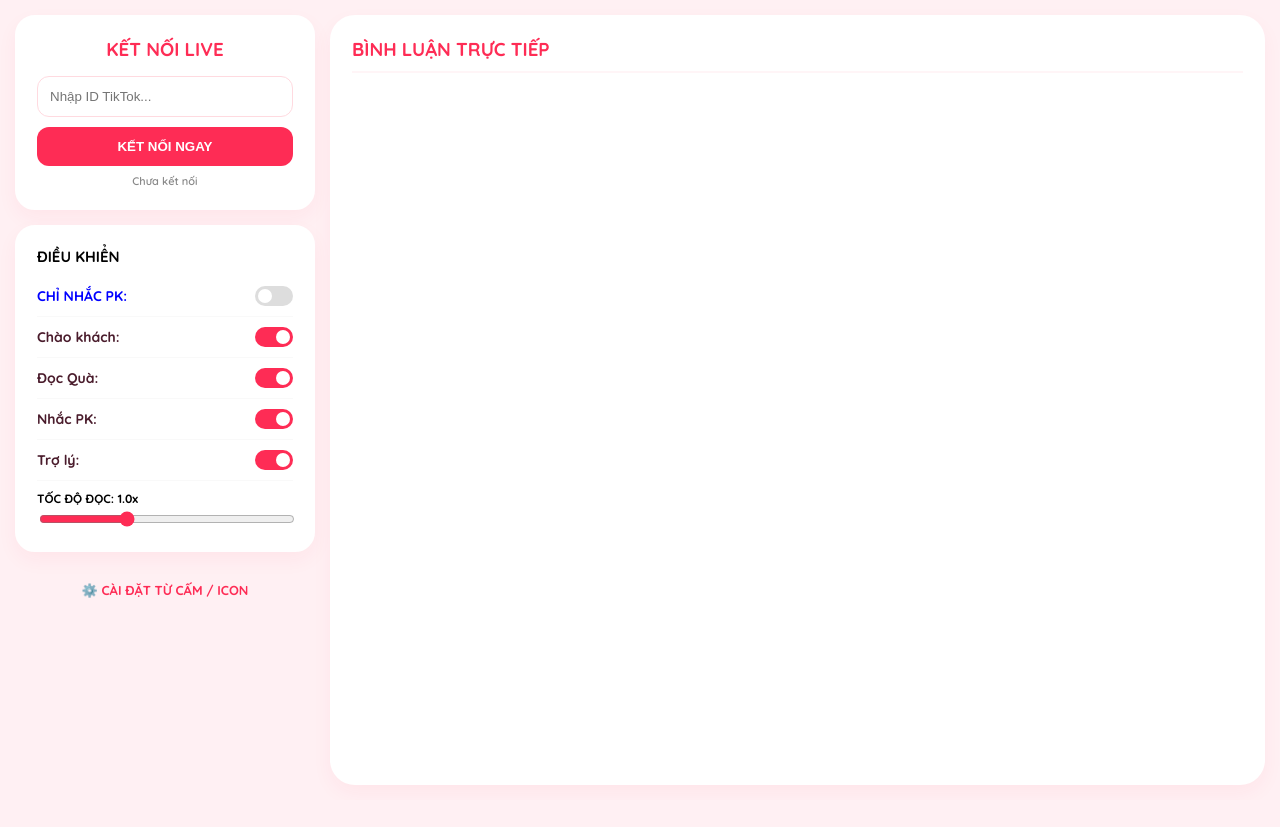
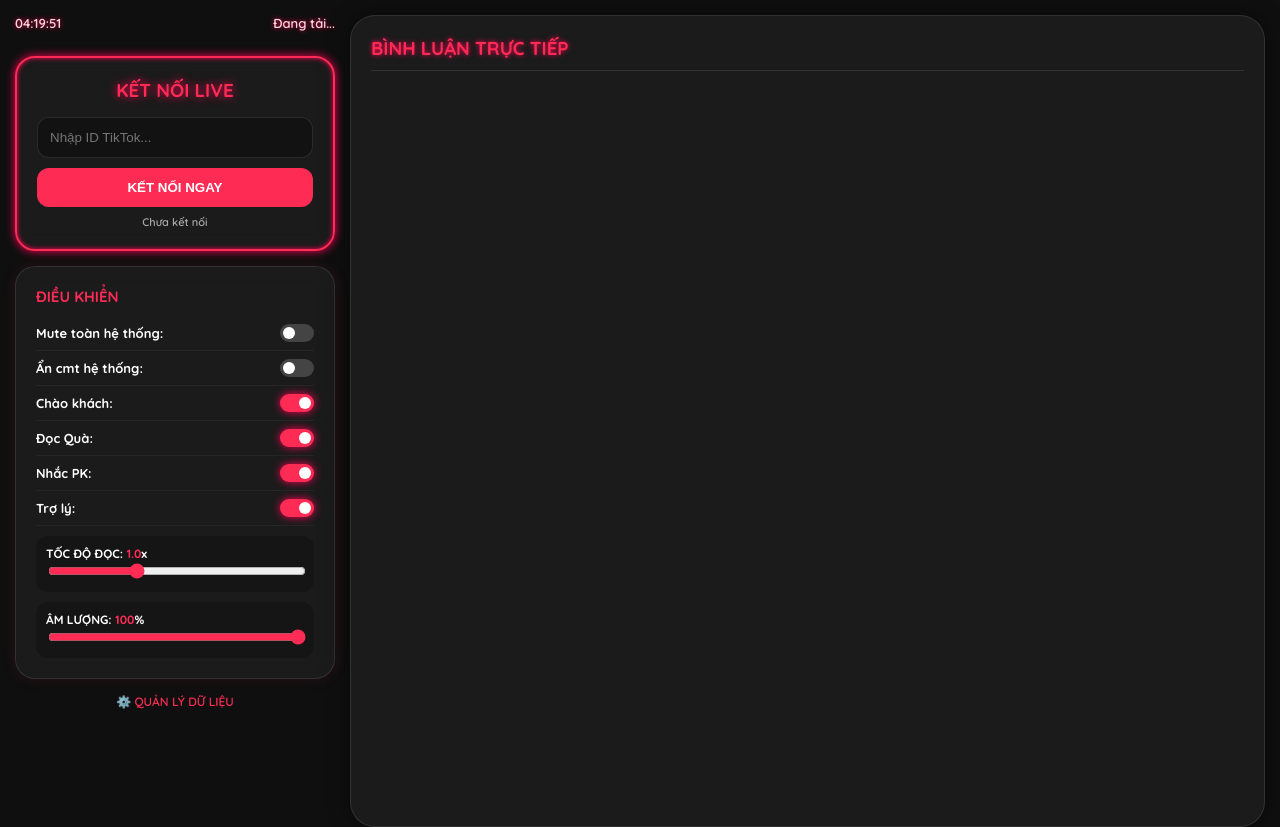
Before and after one commit to cmttiktok/doccmt, a website: page index.html in a window 1280 px wide. Before the commit the page ends 800 px from the top, so only its background shows below. Drawn offline with nearby package versions, Linux system fonts and the light colour scheme; no server answers; a script that the page names is missing.

Commit message:
Update index.html

```diff
--- a/index.html
+++ b/index.html
@@ -2,99 +2,204 @@
 <html lang="vi">
 <head>
     <meta charset="UTF-8">
-    <title>BÈO CONTROL PANEL</title>
+    <meta name="viewport" content="width=device-width, initial-scale=1.0">
+    <title>BÈO CONTROL PANEL - NEON EDITION</title>
     <script src="/socket.io/socket.io.js"></script>
     <link href="https://fonts.googleapis.com/css2?family=Quicksand:wght@600;700&display=swap" rel="stylesheet">
     <style>
-        :root { --pink: #fe2c55; --bg: #fff0f3; --panel: #ffffff; }
-        body { font-family: 'Quicksand', sans-serif; background: var(--bg); margin: 0; padding: 15px; display: flex; gap: 15px; height: 100vh; box-sizing: border-box; }
+        :root {
+            --pink: #fe2c55;
+            --neon-pink: #ff0055;
+            --bg: #0f0f0f;
+            --panel: rgba(255, 255, 255, 0.05);
+            --glass: rgba(255, 255, 255, 0.1);
+            --system-msg: #00ff88;
+        }
+        body {
+            font-family: 'Quicksand', sans-serif;
+            background: var(--bg);
+            color: #fff;
+            margin: 0;
+            padding: 15px;
+            display: flex;
+            gap: 15px;
+            height: 100vh;
+            box-sizing: border-box;
+        }
 
-        /* CỘT TRÁI: NÚT BẤM */
-        .left-col { width: 300px; display: flex; flex-direction: column; gap: 15px; flex-shrink: 0; }
-        .card { background: var(--panel); padding: 20px; border-radius: 20px; border: 2px solid #fff; box-shadow: 0 8px 20px rgba(254, 44, 85, 0.05); }
+        /* RESPONSIVE: 1 CỘT CHO MOBILE */
+        @media (max-width: 768px) {
+            body { flex-direction: column; height: auto; }
+            .left-col { width: 100% !important; }
+            .right-col { height: 450px !important; }
+        }
+
+        /* TIỆN ÍCH ĐỒNG HỒ & LỊCH */
+        .widgets { display: flex; justify-content: space-between; margin-bottom: 10px; font-size: 13px; color: #ffdae0; text-shadow: 0 0 5px var(--neon-pink); }
+
+        /* CỘT TRÁI */
+        .left-col { width: 320px; display: flex; flex-direction: column; gap: 15px; flex-shrink: 0; }
+        .card {
+            background: var(--panel);
+            backdrop-filter: blur(10px);
+            padding: 20px;
+            border-radius: 20px;
+            border: 1px solid var(--glass);
+            box-shadow: 0 0 15px rgba(254, 44, 85, 0.1);
+        }
+
+        /* HIỆU ỨNG NEON */
+        .neon-border { border: 2px solid var(--pink); box-shadow: 0 0 10px var(--neon-pink), inset 0 0 5px var(--neon-pink); }
 
         /* CỘT PHẢI: CHAT */
-        .right-col { flex: 1; display: flex; flex-direction: column; background: var(--panel); border-radius: 25px; border: 2px solid #fff; overflow: hidden; padding: 20px; box-shadow: 0 8px 20px rgba(254, 44, 85, 0.05); }
-        #chat { flex: 1; overflow-y: auto; display: flex; flex-direction: column-reverse; }
-        .msg { padding: 12px; border-bottom: 1px solid #fff5f7; font-size: 16px; animation: slide 0.3s ease; }
+        .right-col {
+            flex: 1; display: flex; flex-direction: column;
+            background: var(--panel); border-radius: 25px;
+            border: 1px solid var(--glass); overflow: hidden; padding: 20px;
+            box-shadow: 0 0 20px rgba(0, 0, 0, 0.5);
+            height: 100%;
+        }
+
+        /* GIỚI HẠN DÒNG COMMENT (Khoảng 12 dòng) */
+        #chat {
+            flex: 1; overflow-y: auto; display: flex; flex-direction: column-reverse;
+            max-height: 100%; scrollbar-width: thin;
+        }
+        .msg { padding: 10px; border-bottom: 1px solid rgba(255,255,255,0.05); font-size: 15px; animation: slide 0.3s ease; line-height: 1.4; }
+        .msg.system { color: var(--system-msg); }
+        .msg.user { color: #fff; }
         @keyframes slide { from { opacity: 0; transform: translateX(10px); } to { opacity: 1; transform: translateX(0); } }
 
-        /* UI ELEMENTS */
-        input[type="text"] { width: 100%; padding: 12px; border-radius: 12px; border: 1px solid #ffdae0; outline: none; margin-bottom: 10px; box-sizing: border-box; }
-        button.conn-btn { width: 100%; padding: 12px; background: var(--pink); color: white; border: none; border-radius: 12px; font-weight: bold; cursor: pointer; }
+        /* INPUT & BUTTON */
+        input[type="text"] {
+            width: 100%; padding: 12px; border-radius: 12px; border: 1px solid var(--glass);
+            background: rgba(0,0,0,0.3); color: #fff; outline: none; margin-bottom: 10px; box-sizing: border-box;
+        }
+        button.conn-btn {
+            width: 100%; padding: 12px; background: var(--pink); color: white; border: none;
+            border-radius: 12px; font-weight: bold; cursor: pointer; transition: 0.3s;
+        }
+        button.conn-btn:hover { box-shadow: 0 0 15px var(--neon-pink); transform: scale(1.02); }
 
-        .sw-item { display: flex; justify-content: space-between; align-items: center; padding: 10px 0; border-bottom: 1px solid #f9f9f9; font-size: 14px; font-weight: bold; color: #4a1c2c; }
-        .switch { position: relative; width: 38px; height: 20px; }
+        /* SWITCH */
+        .sw-item { display: flex; justify-content: space-between; align-items: center; padding: 8px 0; border-bottom: 1px solid rgba(255,255,255,0.05); font-size: 13px; font-weight: bold; }
+        .switch { position: relative; width: 34px; height: 18px; }
         .switch input { opacity: 0; width: 0; height: 0; }
-        .slider { position: absolute; cursor: pointer; top: 0; left: 0; right: 0; bottom: 0; background: #ddd; border-radius: 20px; transition: .4s; }
-        .slider:before { position: absolute; content: ""; height: 14px; width: 14px; left: 3px; bottom: 3px; background: white; border-radius: 50%; transition: .4s; }
-        input:checked + .slider { background: var(--pink); }
-        input:checked + .slider:before { transform: translateX(18px); }
+        .slider { position: absolute; cursor: pointer; top: 0; left: 0; right: 0; bottom: 0; background: #444; border-radius: 20px; transition: .4s; }
+        .slider:before { position: absolute; content: ""; height: 12px; width: 12px; left: 3px; bottom: 3px; background: white; border-radius: 50%; transition: .4s; }
+        input:checked + .slider { background: var(--pink); box-shadow: 0 0 8px var(--neon-pink); }
+        input:checked + .slider:before { transform: translateX(16px); }
 
-        .speed-box { margin-top: 10px; font-size: 12px; }
-        input[type="range"] { width: 100%; accent-color: var(--pink); margin-top: 5px; }
-        .admin-link { display: block; text-align: center; margin-top: 15px; color: var(--pink); text-decoration: none; font-size: 13px; font-weight: bold; }
+        .control-box { margin-top: 10px; font-size: 12px; background: rgba(0,0,0,0.2); padding: 10px; border-radius: 12px; }
+        input[type="range"] { width: 100%; accent-color: var(--pink); cursor: pointer; }
     </style>
 </head>
 <body>
     <div class="left-col">
-        <div class="card">
-            <h3 style="margin: 0 0 15px 0; color: var(--pink); text-align: center;">KẾT NỐI LIVE</h3>
+        <div class="widgets">
+            <div id="clock">00:00:00</div>
+            <div id="date">Đang tải...</div>
+        </div>
+
+        <div class="card neon-border">
+            <h3 style="margin: 0 0 15px 0; color: var(--pink); text-align: center; text-shadow: 0 0 10px var(--neon-pink);">KẾT NỐI LIVE</h3>
             <input type="text" id="user" placeholder="Nhập ID TikTok...">
-            <button class="conn-btn" onclick="start()">KẾT NỐI NGAY</button>
-            <div id="stt" style="font-size: 11px; text-align: center; margin-top: 8px; color: #888;">Chưa kết nối</div>
+            <button class="conn-btn" id="btnConn" onclick="start()">KẾT NỐI NGAY</button>
+            <div id="stt" style="font-size: 11px; text-align: center; margin-top: 8px; color: #aaa;">Chưa kết nối</div>
         </div>
 
         <div class="card">
-            <h3 style="margin: 0 0 10px 0; font-size: 15px;">ĐIỀU KHIỂN</h3>
-            <div class="sw-item" style="color: blue;"><span>CHỈ NHẮC PK:</span><label class="switch"><input type="checkbox" id="pkOnly"><span class="slider"></span></label></div>
+            <h3 style="margin: 0 0 10px 0; font-size: 15px; color: var(--pink);">ĐIỀU KHIỂN</h3>
+            <div class="sw-item"><span>Mute toàn hệ thống:</span><label class="switch"><input type="checkbox" id="masterMute"><span class="slider"></span></label></div>
+            <div class="sw-item"><span>Ẩn cmt hệ thống:</span><label class="switch"><input type="checkbox" id="hideSystem"><span class="slider"></span></label></div>
             <div class="sw-item"><span>Chào khách:</span><label class="switch"><input type="checkbox" id="welcomeToggle" checked><span class="slider"></span></label></div>
             <div class="sw-item"><span>Đọc Quà:</span><label class="switch"><input type="checkbox" id="giftToggle" checked><span class="slider"></span></label></div>
             <div class="sw-item"><span>Nhắc PK:</span><label class="switch"><input type="checkbox" id="pkToggle" checked><span class="slider"></span></label></div>
             <div class="sw-item"><span>Trợ lý:</span><label class="switch"><input type="checkbox" id="botToggle" checked><span class="slider"></span></label></div>
 
-            <div class="speed-box">
-                <b>TỐC ĐỘ ĐỌC: <span id="speedVal">1.0</span>x</b>
+            <div class="control-box">
+                <b>TỐC ĐỘ ĐỌC: <span id="speedVal" style="color:var(--pink)">1.0</span>x</b>
                 <input type="range" id="speechSpeed" min="0.5" max="2" step="0.1" value="1" oninput="document.getElementById('speedVal').innerText=this.value">
             </div>
+
+            <div class="control-box">
+                <b>ÂM LƯỢNG: <span id="volVal" style="color:var(--pink)">100</span>%</b>
+                <input type="range" id="masterVolume" min="0" max="1" step="0.1" value="1" oninput="document.getElementById('volVal').innerText=Math.round(this.value*100)">
+            </div>
         </div>
-
-        <a href="/admin" target="_blank" class="admin-link">⚙️ CÀI ĐẶT TỪ CẤM / ICON</a>
+        <a href="/admin" target="_blank" style="color:var(--pink); text-align:center; display:block; font-size:12px; text-decoration:none;">⚙️ QUẢN LÝ DỮ LIỆU</a>
     </div>
 
     <div class="right-col">
-        <h3 style="margin: 0 0 15px 0; color: var(--pink); border-bottom: 2px solid #fff5f7; padding-bottom: 10px;">BÌNH LUẬN TRỰC TIẾP</h3>
+        <h3 style="margin: 0 0 15px 0; color: var(--pink); border-bottom: 1px solid var(--glass); padding-bottom: 10px; text-shadow: 0 0 5px var(--neon-pink);">BÌNH LUẬN TRỰC TIẾP</h3>
         <div id="chat"></div>
     </div>
 
+    <script src="https://cdn.jsdelivr.net/npm/moment/moment.min.js"></script>
+    <script src="https://cdn.jsdelivr.net/npm/moment-lunar/moment-lunar.min.js"></script>
     <script>
         const socket = io();
         let queue = [], playing = false;
+        let currentUserId = "";
 
+        // ĐỒNG HỒ & LỊCH
+        function updateTime() {
+            const now = moment();
+            document.getElementById('clock').innerText = now.format('HH:mm:ss');
+            const lunar = now.lunar();
+            document.getElementById('date').innerText = `${now.format('DD/MM')} - Âm: ${lunar.format('DD/MM')}`;
+        }
+        setInterval(updateTime, 1000);
+        updateTime();
+
+        // TỰ ĐỘNG KẾT NỐI LẠI
         function start() {
             const u = document.getElementById('user').value;
-            if(u) socket.emit('set-username', u);
+            if(u) {
+                currentUserId = u;
+                socket.emit('set-username', u);
+                document.getElementById('btnConn').innerText = "ĐANG KẾT NỐI...";
+            }
         }
 
-        socket.on('status', m => document.getElementById('stt').innerText = m);
+        socket.on('status', m => {
+            document.getElementById('stt').innerText = m;
+            if (m.includes("Đã kết nối")) {
+                document.getElementById('btnConn').innerText = "ĐÃ KẾT NỐI";
+                document.getElementById('btnConn').style.background = "#2ecc71";
+            }
+        });
+
+        socket.on('disconnect', () => {
+            document.getElementById('stt').innerText = "Mất kết nối server, đang thử lại...";
+            if(currentUserId) setTimeout(() => socket.emit('set-username', currentUserId), 5000);
+        });
 
         socket.on('audio-data', d => {
+            const isSystem = ['welcome', 'gift', 'pk', 'bot'].includes(d.type);
+
+            // Xử lý ẩn comment hệ thống
+            if (isSystem && document.getElementById('hideSystem').checked) return;
+
             const chat = document.getElementById('chat');
-            const div = document.createElement('div'); div.className = 'msg';
-            div.innerHTML = `<b style="color:var(--pink)">${d.user}:</b> ${d.comment}`;
+            const div = document.createElement('div');
+            div.className = `msg ${isSystem ? 'system' : 'user'}`;
+
+            // Phân biệt màu sắc dựa trên type
+            const nameColor = isSystem ? 'var(--system-msg)' : 'var(--pink)';
+            div.innerHTML = `<b style="color:${nameColor}">${d.user}:</b> ${d.comment}`;
             chat.prepend(div);
 
-            if (d.audio) {
-                const pkOnly = document.getElementById('pkOnly').checked;
-                if (pkOnly) {
-                    if (d.type === 'pk' && document.getElementById('pkToggle').checked) queue.push(d.audio);
-                } else {
-                    if (d.type === 'welcome' && !document.getElementById('welcomeToggle').checked) return;
-                    if (d.type === 'gift' && !document.getElementById('giftToggle').checked) return;
-                    if (d.type === 'pk' && !document.getElementById('pkToggle').checked) return;
-                    if (d.type === 'bot' && !document.getElementById('botToggle').checked) return;
-                    queue.push(d.audio);
-                }
+            // Giới hạn số dòng hiển thị để tránh lag
+            if (chat.childNodes.length > 50) chat.removeChild(chat.lastChild);
+
+            if (d.audio && !document.getElementById('masterMute').checked) {
+                if (d.type === 'welcome' && !document.getElementById('welcomeToggle').checked) return;
+                if (d.type === 'gift' && !document.getElementById('giftToggle').checked) return;
+                if (d.type === 'pk' && !document.getElementById('pkToggle').checked) return;
+                if (d.type === 'bot' && !document.getElementById('botToggle').checked) return;
+
+                queue.push(d.audio);
                 if (!playing) play();
             }
         });
@@ -104,6 +209,7 @@
             playing = true;
             const a = new Audio(queue.shift());
             a.playbackRate = parseFloat(document.getElementById('speechSpeed').value);
+            a.volume = parseFloat(document.getElementById('masterVolume').value);
             a.onended = () => setTimeout(play, 300);
             a.play().catch(() => play());
         }
```
